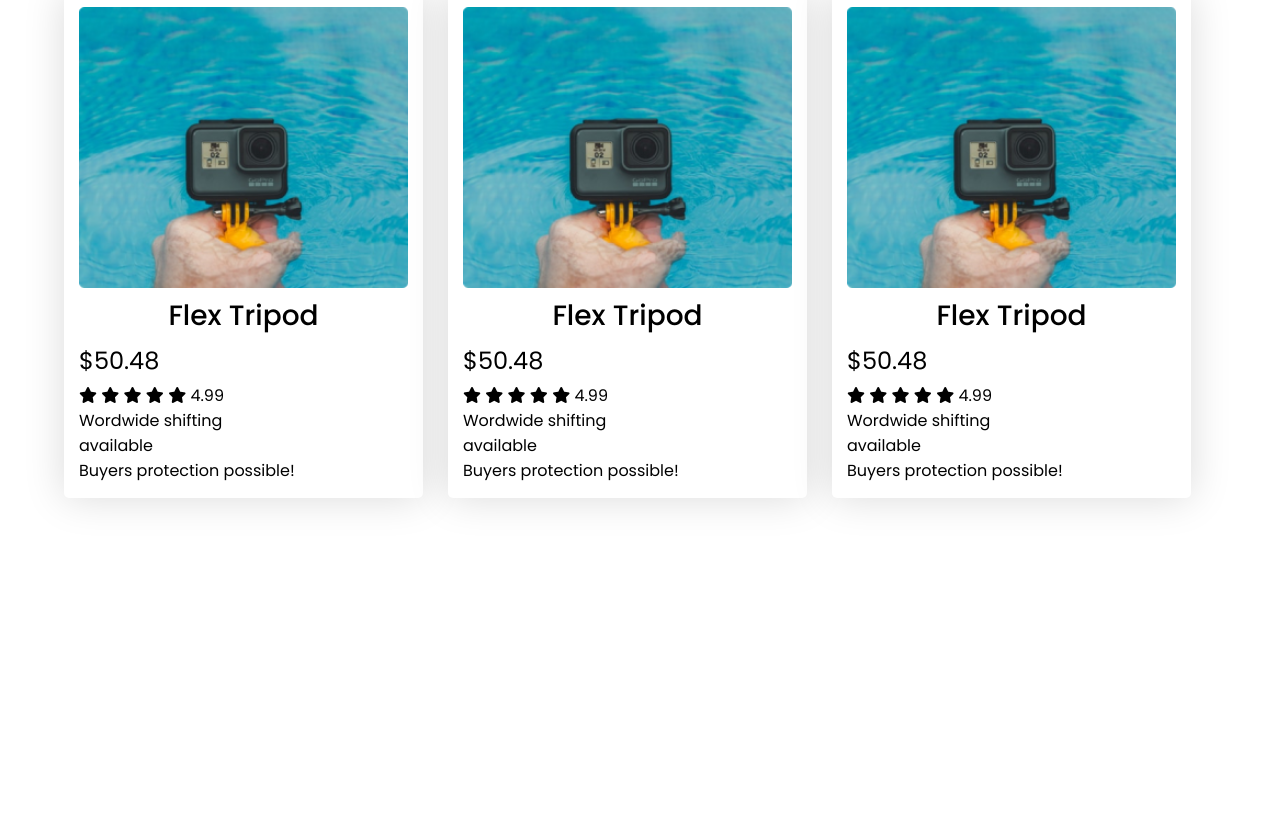
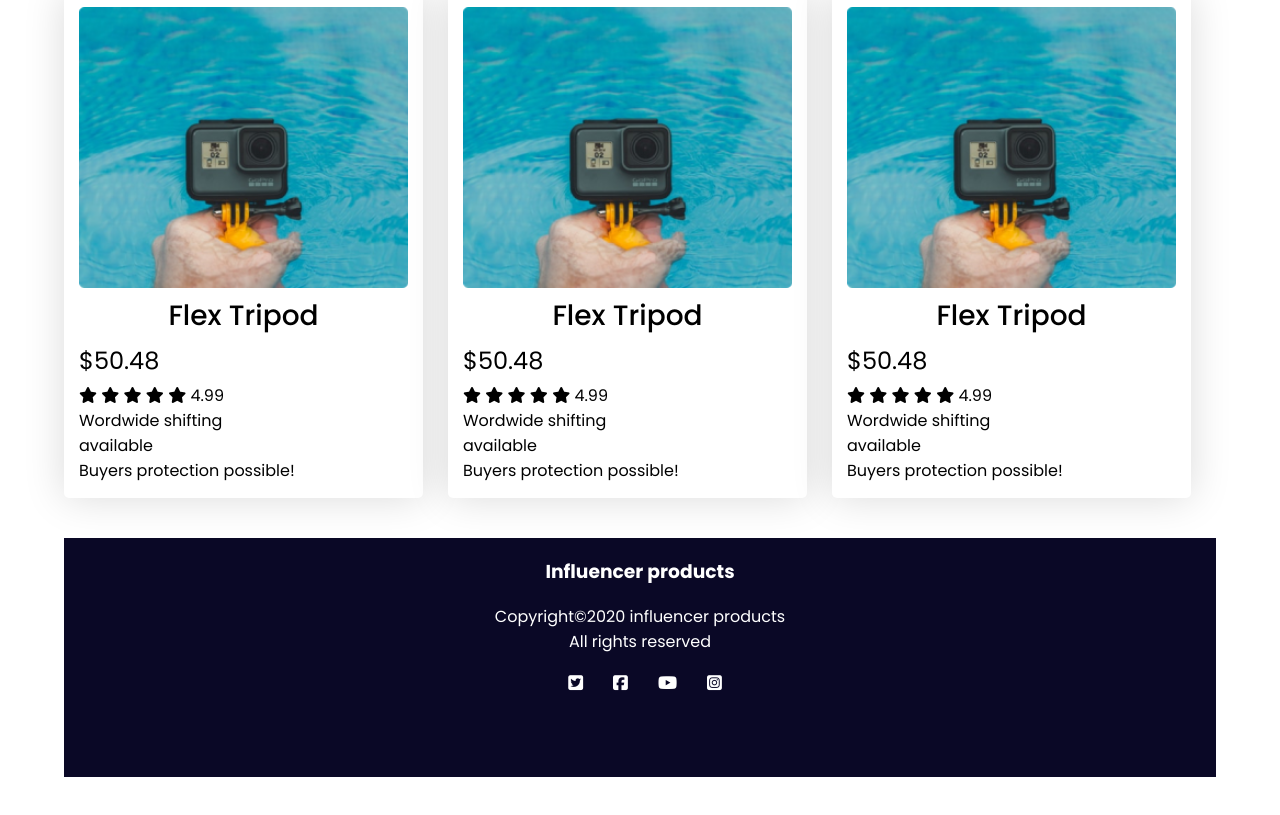
Before and after one commit to shahadat4536/responsive-website-assignment2, a plain HTML site: page index.html in a window 1280 px wide. Shown: the part 1825-2640 px from the top of the page. Before the commit the page ends 2427 px from the top, so only its background shows below. Drawn offline with Linux system fonts and the light colour scheme.

Commit message:
footer-done

```diff
--- a/index.html
+++ b/index.html
@@ -291,7 +291,23 @@
 
 
         <!-- footer start -->
-
+        <section class="footer">
+            <footer>
+                <div class="footer-heading">
+                    <h3>Influencer products</h3>
+                    <p>Copyright©2020 influencer products</p>
+                    <p>All rights reserved</p>
+                </div>
+                <div class="social-media">
+                    <ul class="social-media-icon">
+                        <li><i class="fab fa-twitter-square"></i></li>
+                        <li><i class="fab fa-facebook-square"></i></li>
+                        <li><i class="fab fa-youtube"></i></li>
+                        <li><i class="fab fa-instagram-square"></i></li>
+                    </ul>
+                </div>
+            </footer>
+        </section>
         <!-- footer end -->
     </main>
 
--- a/main/style.css
+++ b/main/style.css
@@ -87,3 +87,36 @@ width: 100%;
 .products-info p{
     margin: 0;
 }
+
+
+/* footer style */
+
+footer{
+    width: 100%;
+    height: 239px;
+    background: #0A0826;
+
+}
+
+.footer-heading{
+    color: white;
+    display: grid;
+    justify-items: center;
+}
+
+.footer-heading p{
+    margin: 0;
+}
+
+.social-media-icon{
+    display: flex;
+    justify-content: center;
+
+
+}
+.social-media ul li{
+    font-size: 17px;
+    color: white;
+    list-style: none;
+
+}
```
